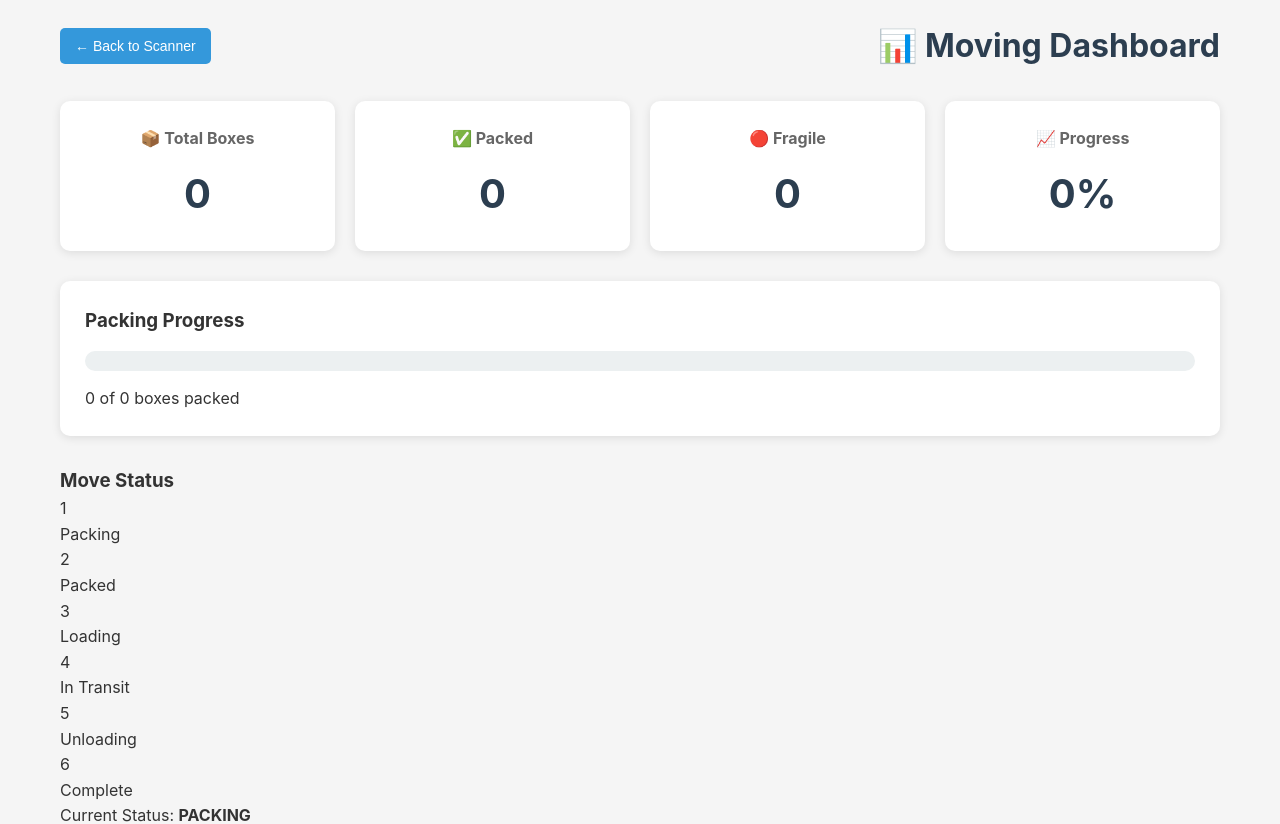
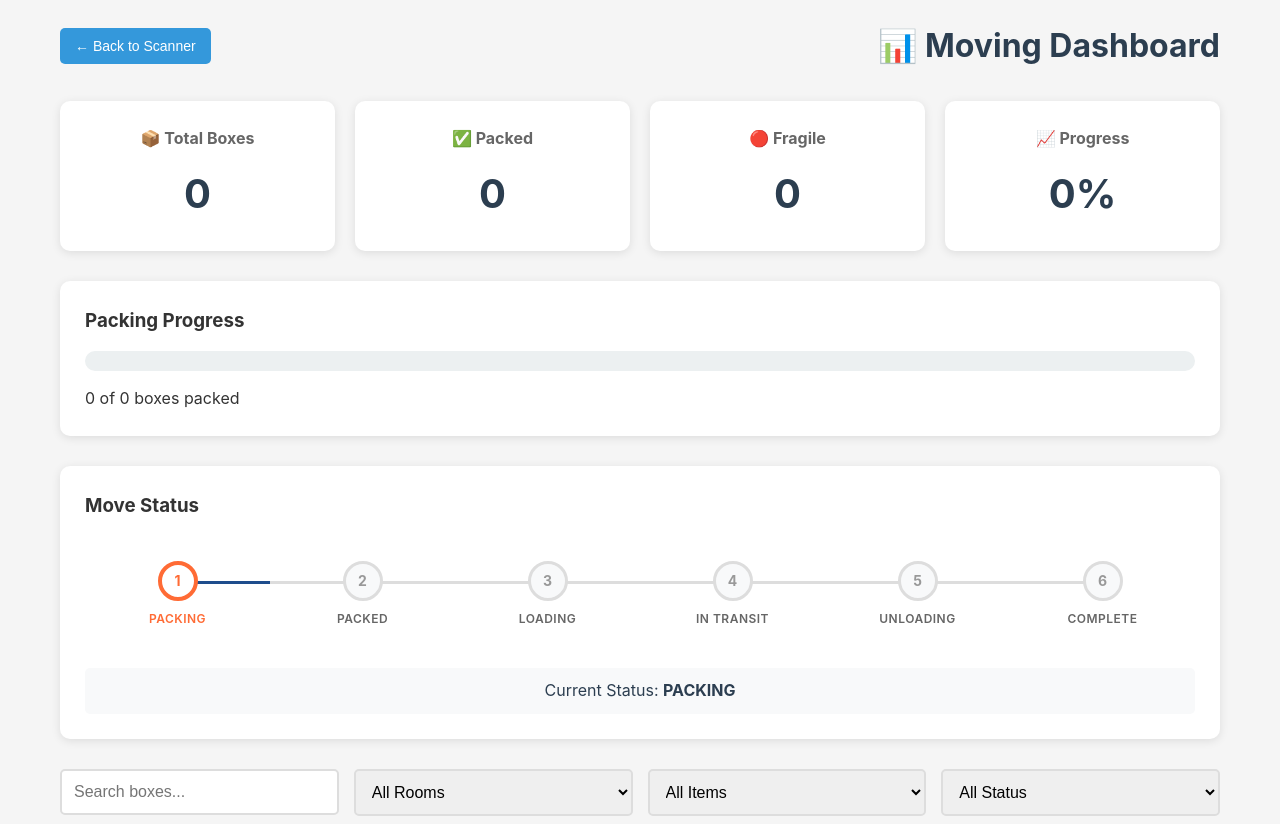
Before and after one commit to ulettjd/qr-box-tracker, a React (Create React App) app: page /dashboard in a window 1280 px wide. Shown: the top 824 px of the page. Built offline with nearby package versions, Linux system fonts and the light colour scheme.

Commit message:
Update App.css

```diff
--- a/src/App.css
+++ b/src/App.css
@@ -819,3 +819,141 @@ body {
 .toggle-mode-button:hover {
   background-color: #555;
 }
+
+/* Move Status Timeline */
+.move-status-section {
+  background: white;
+  padding: 25px;
+  border-radius: 10px;
+  margin-bottom: 30px;
+  box-shadow: 0 2px 10px rgba(0,0,0,0.1);
+}
+
+.move-timeline {
+  display: flex;
+  justify-content: space-between;
+  margin: 20px 0;
+  position: relative;
+  padding: 20px 0;
+}
+
+.timeline-step {
+  flex: 1;
+  text-align: center;
+  position: relative;
+  z-index: 1;
+}
+
+.timeline-step:not(:last-child)::after {
+  content: '';
+  position: absolute;
+  top: 20px;
+  right: -50%;
+  width: 100%;
+  height: 3px;
+  background: #ddd;
+  z-index: 0;
+}
+
+.timeline-step.complete:not(:last-child)::after {
+  background: #1e4d8c;
+}
+
+.timeline-step.active:not(:last-child)::after {
+  background: linear-gradient(90deg, #1e4d8c 50%, #ddd 50%);
+}
+
+.step-circle {
+  width: 40px;
+  height: 40px;
+  border-radius: 50%;
+  border: 3px solid #ddd;
+  background: #fff;
+  margin: 0 auto 8px;
+  display: flex;
+  align-items: center;
+  justify-content: center;
+  position: relative;
+  z-index: 2;
+  font-weight: bold;
+  font-size: 14px;
+}
+
+.timeline-step.complete .step-circle {
+  background: #1e4d8c;
+  border-color: #1e4d8c;
+  color: #fff;
+}
+
+.timeline-step.active .step-circle {
+  border-color: #ff6b35;
+  border-width: 4px;
+  background: #fff;
+  color: #ff6b35;
+  animation: pulse 2s infinite;
+}
+
+.timeline-step.pending .step-circle {
+  background: #f8f9fa;
+  border-color: #ddd;
+  color: #999;
+}
+
+@keyframes pulse {
+  0% { box-shadow: 0 0 0 0 rgba(255, 107, 53, 0.4); }
+  70% { box-shadow: 0 0 0 10px rgba(255, 107, 53, 0); }
+  100% { box-shadow: 0 0 0 0 rgba(255, 107, 53, 0); }
+}
+
+.step-label {
+  font-size: 12px;
+  text-transform: uppercase;
+  letter-spacing: 0.5px;
+  font-weight: 600;
+  color: #666;
+}
+
+.timeline-step.complete .step-label {
+  color: #1e4d8c;
+}
+
+.timeline-step.active .step-label {
+  color: #ff6b35;
+}
+
+.current-move-status {
+  text-align: center;
+  margin-top: 15px;
+  padding: 10px;
+  background: #f8f9fa;
+  border-radius: 5px;
+  font-size: 16px;
+  color: #2c3e50;
+}
+
+/* Mobile responsive timeline */
+@media (max-width: 768px) {
+  .move-timeline {
+    flex-wrap: wrap;
+    gap: 10px;
+  }
+
+  .timeline-step {
+    flex: 0 0 calc(33.33% - 10px);
+    margin-bottom: 20px;
+  }
+
+  .timeline-step:not(:last-child)::after {
+    display: none;
+  }
+
+  .step-circle {
+    width: 35px;
+    height: 35px;
+    font-size: 12px;
+  }
+
+  .step-label {
+    font-size: 10px;
+  }
+}
```
